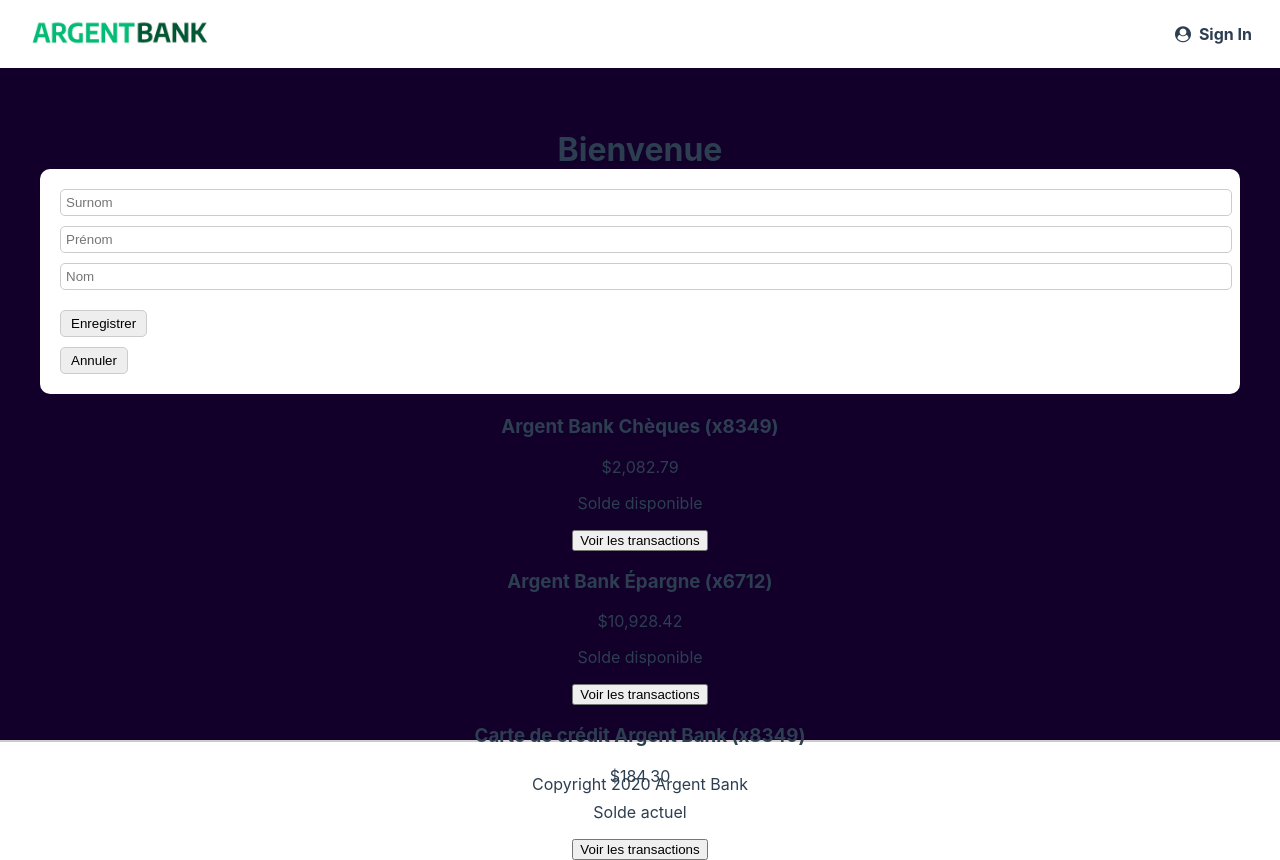
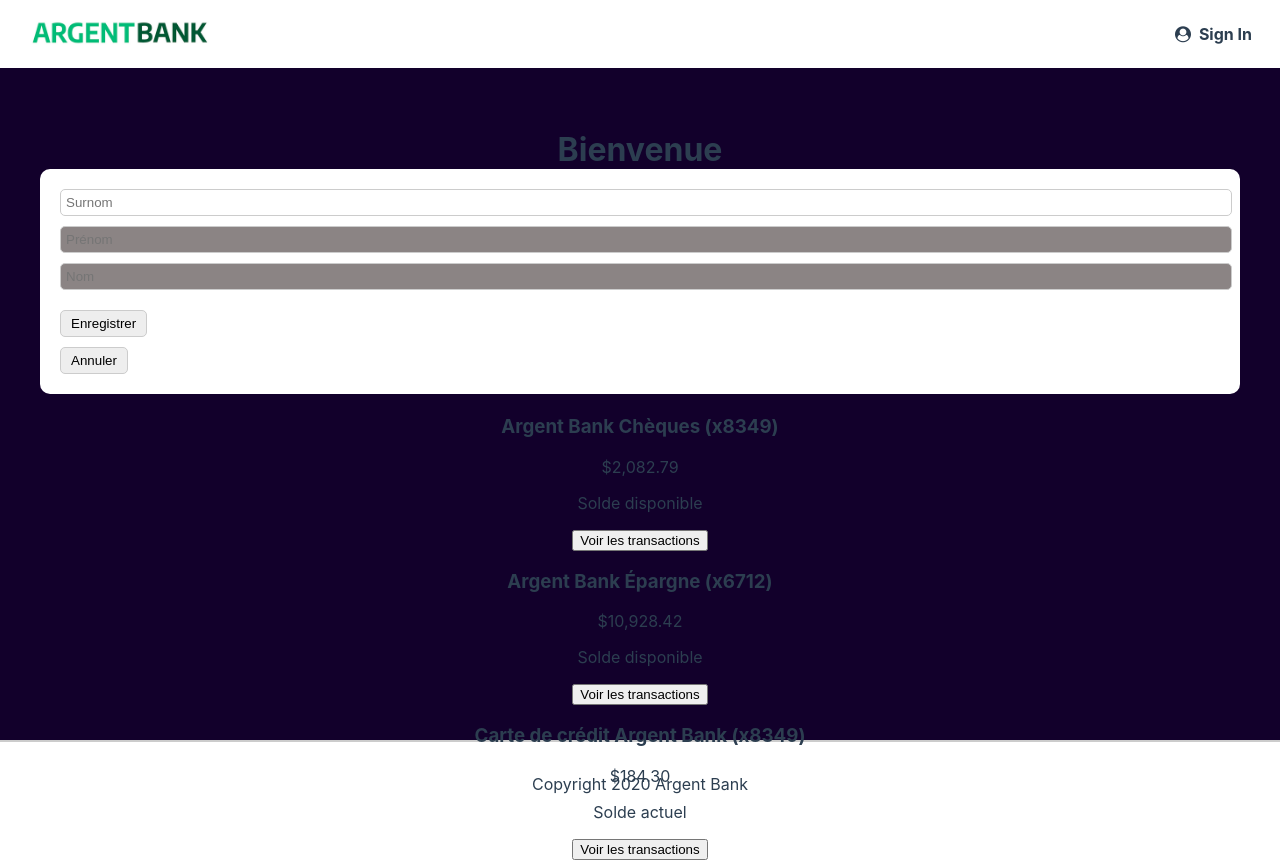
Before and after one commit to FloW1772/Projet-11-ArgentBank, a React (Create React App) app in the folder argentbank/: page /user-account in a window 1280 px wide. Both pictures are taken after a click on the button "Modifier le nom". Built offline with nearby package versions, Linux system fonts and the light colour scheme; no server answers.

Commit message:
fix changement de surnom

```diff
--- a/argentbank/src/pages/Useraccount/Useraccount.jsx
+++ b/argentbank/src/pages/Useraccount/Useraccount.jsx
@@ -105,8 +105,8 @@
           {isEditing ? (
             <form className="user-edit-form" onSubmit={handleSubmit}>
               <input type="text" value={userName} placeholder="Surnom" onChange={handleChangeUserName} />
-              <input type="text" value={firstName} placeholder="Prénom" onChange={handleChangeFirstName} />
-              <input type="text" value={lastName} placeholder="Nom" onChange={handleChangeLastName} />
+              <input type="text" value={firstName} placeholder="Prénom" className="non-cliquable" onChange={handleChangeFirstName} />
+              <input type="text" value={lastName} placeholder="Nom" className="non-cliquable" onChange={handleChangeLastName} />
               <button type="submit">Enregistrer</button>
               <button type="button" onClick={() => setIsEditing(false)}>Annuler</button>
             </form>
--- a/argentbank/src/pages/Useraccount/useraccount.scss
+++ b/argentbank/src/pages/Useraccount/useraccount.scss
@@ -58,3 +58,7 @@
       }
     }
   }
+  .non-cliquable {
+    pointer-events: none;
+    background-color: #8b8484;
+  }
```
